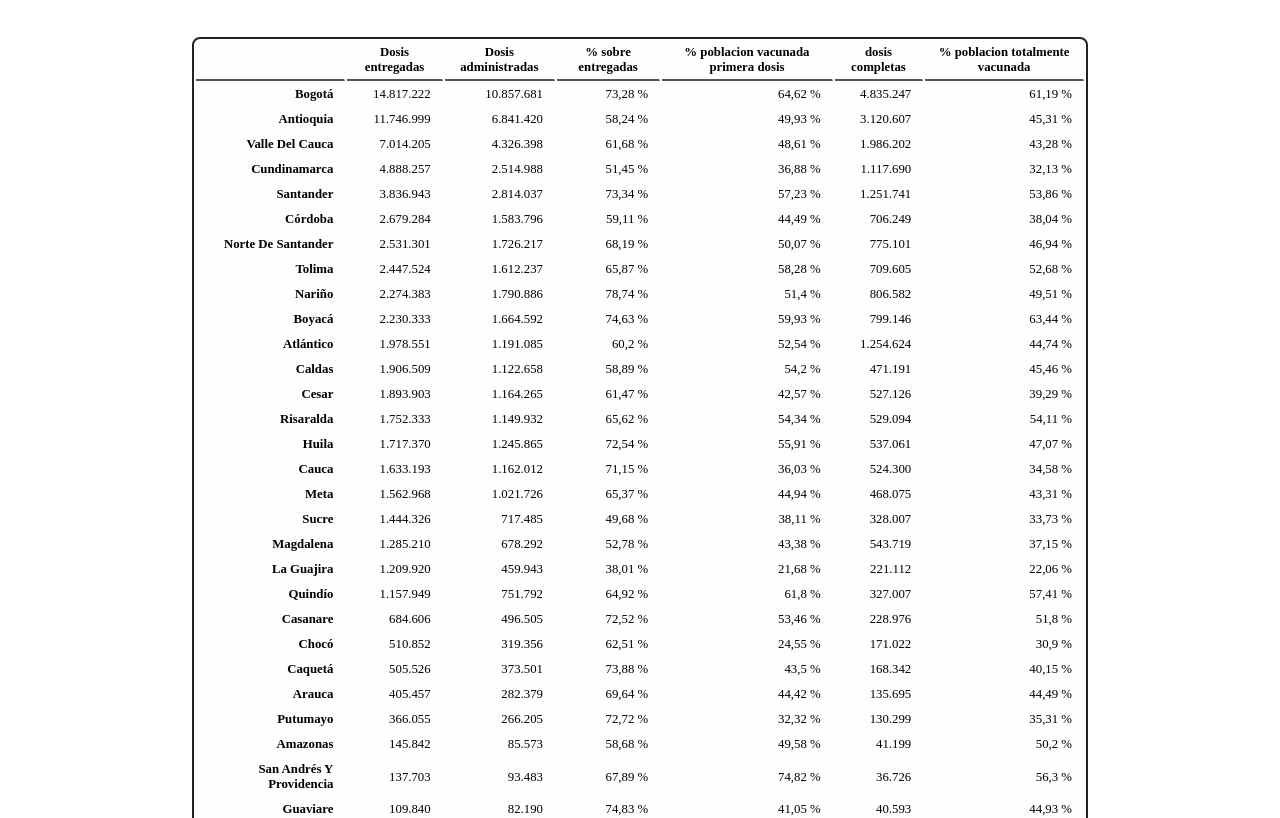
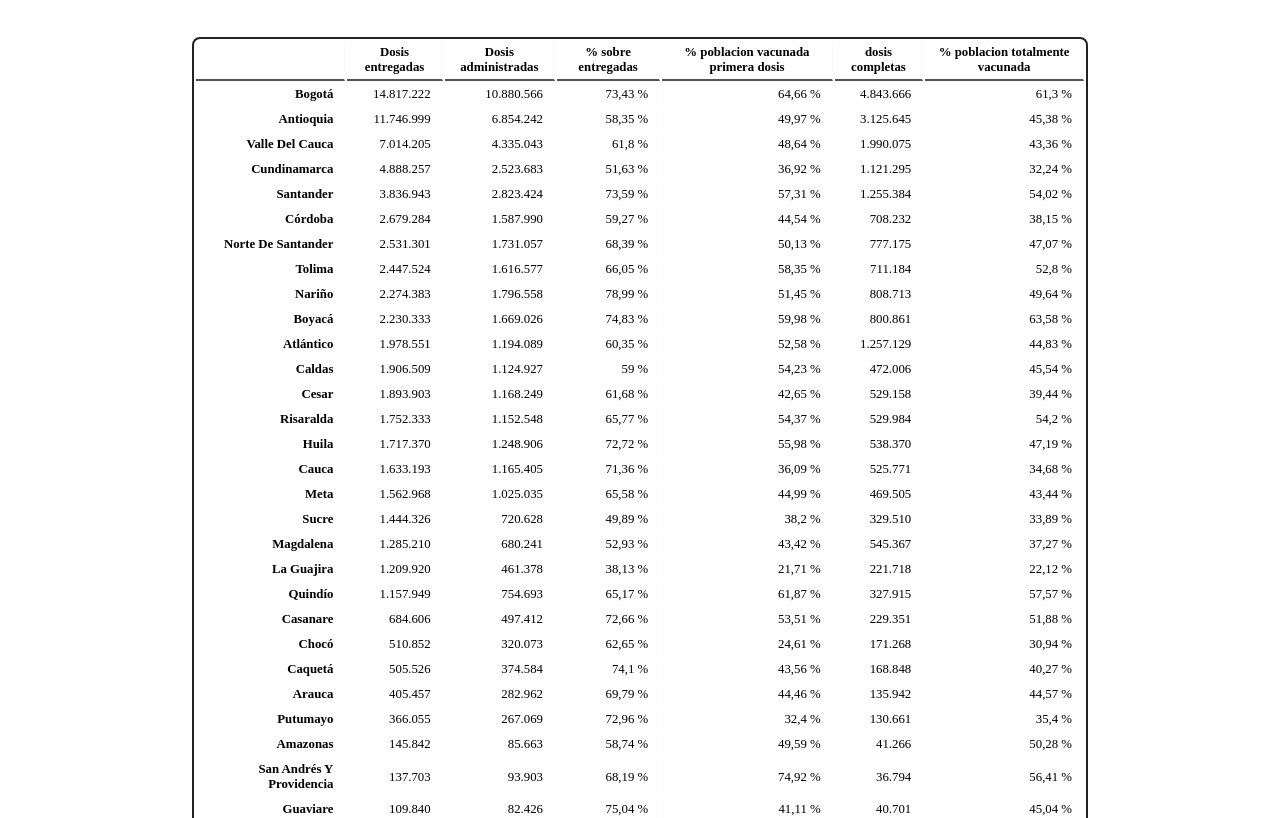
Before and after one commit to Luisparr14/covid-vacuna, a website: page departamentos.html in a window 1280 px wide. Shown: the part 136-954 px from the top of the page. Drawn offline with Linux system fonts and the light colour scheme.

Commit message:
auto generating page

```diff
--- a/departamentos.html
+++ b/departamentos.html
@@ -1,24 +1,29 @@
+
+
   <!DOCTYPE html>
-<html lang="en">
+  <html lang="es">
   <head>
   <meta charset="UTF-8" />
   <meta http-equiv="X-UA-Compatible" content="IE=edge" />
   <meta name="viewport" content="width=device-width, initial-scale=1.0" />
+  <meta
+    name="description"
+    content="Esta pagina muestra la informacion de la vacunación contra el Covid-19 en los departamentos de Colombia"
+  />
   <meta name="author" content="Luis Angel Parra Meza" />
-    <title>Vacuna Covid</title>
+  <title>Vacunación Covid-19 - Colombia</title>
   <link rel="stylesheet" href="./departamentos.css" />
   <link rel="stylesheet" href="./global.css" />
-    <script defer src="./js/generators.js"></script>
-    <script defer src="./js/table.js"></script>
+  <script defer src="./js/cards.js"></script>
+  <script defer src="./js/navbar.js"></script>
   </head>
   <body>
+
   <nav id="navbar">
 <a id="logo" href="index.html"> Vacuna COVID-19 </a>
 <ul class="menu">
   <li class="item"><a href="index.html">Datos generales</a></li>
-        <li class="item">
-          <a href="departamentos.html">Datos por departamento</a>
-        </li>
+  <li class="item"><a href="departamentos.html">Datos por departamento</a></li>
   <li class="item"><a href="grafico.html">Grafico</a></li>
 </ul>
 <div id="toggle">
@@ -43,335 +48,337 @@
             </tr>
           </thead>
           <tbody>
+
         <tr>
           <td>Bogotá</td>
           <td>14.817.222</td>
-              <td>10.857.681</td>
-              <td>73,28 %</td>
-              <td>64,62 %</td>
-              <td>4.835.247</td>
-              <td>61,19 %</td>
+          <td>10.880.566</td>
+          <td>73,43 %</td>
+          <td>64,66 %</td>
+          <td>4.843.666</td>
+          <td>61,3 %</td>
         </tr>
 
         <tr>
           <td>Antioquia</td>
           <td>11.746.999</td>
-              <td>6.841.420</td>
-              <td>58,24 %</td>
-              <td>49,93 %</td>
-              <td>3.120.607</td>
-              <td>45,31 %</td>
+          <td>6.854.242</td>
+          <td>58,35 %</td>
+          <td>49,97 %</td>
+          <td>3.125.645</td>
+          <td>45,38 %</td>
         </tr>
 
         <tr>
           <td>Valle Del Cauca</td>
           <td>7.014.205</td>
-              <td>4.326.398</td>
-              <td>61,68 %</td>
-              <td>48,61 %</td>
-              <td>1.986.202</td>
-              <td>43,28 %</td>
+          <td>4.335.043</td>
+          <td>61,8 %</td>
+          <td>48,64 %</td>
+          <td>1.990.075</td>
+          <td>43,36 %</td>
         </tr>
 
         <tr>
           <td>Cundinamarca</td>
           <td>4.888.257</td>
-              <td>2.514.988</td>
-              <td>51,45 %</td>
-              <td>36,88 %</td>
-              <td>1.117.690</td>
-              <td>32,13 %</td>
+          <td>2.523.683</td>
+          <td>51,63 %</td>
+          <td>36,92 %</td>
+          <td>1.121.295</td>
+          <td>32,24 %</td>
         </tr>
 
         <tr>
           <td>Santander</td>
           <td>3.836.943</td>
-              <td>2.814.037</td>
-              <td>73,34 %</td>
-              <td>57,23 %</td>
-              <td>1.251.741</td>
-              <td>53,86 %</td>
+          <td>2.823.424</td>
+          <td>73,59 %</td>
+          <td>57,31 %</td>
+          <td>1.255.384</td>
+          <td>54,02 %</td>
         </tr>
 
         <tr>
           <td>Córdoba</td>
           <td>2.679.284</td>
-              <td>1.583.796</td>
-              <td>59,11 %</td>
-              <td>44,49 %</td>
-              <td>706.249</td>
-              <td>38,04 %</td>
+          <td>1.587.990</td>
+          <td>59,27 %</td>
+          <td>44,54 %</td>
+          <td>708.232</td>
+          <td>38,15 %</td>
         </tr>
 
         <tr>
           <td>Norte De Santander</td>
           <td>2.531.301</td>
-              <td>1.726.217</td>
-              <td>68,19 %</td>
-              <td>50,07 %</td>
-              <td>775.101</td>
-              <td>46,94 %</td>
+          <td>1.731.057</td>
+          <td>68,39 %</td>
+          <td>50,13 %</td>
+          <td>777.175</td>
+          <td>47,07 %</td>
         </tr>
 
         <tr>
           <td>Tolima</td>
           <td>2.447.524</td>
-              <td>1.612.237</td>
-              <td>65,87 %</td>
-              <td>58,28 %</td>
-              <td>709.605</td>
-              <td>52,68 %</td>
+          <td>1.616.577</td>
+          <td>66,05 %</td>
+          <td>58,35 %</td>
+          <td>711.184</td>
+          <td>52,8 %</td>
         </tr>
 
         <tr>
           <td>Nariño</td>
           <td>2.274.383</td>
-              <td>1.790.886</td>
-              <td>78,74 %</td>
-              <td>51,4 %</td>
-              <td>806.582</td>
-              <td>49,51 %</td>
+          <td>1.796.558</td>
+          <td>78,99 %</td>
+          <td>51,45 %</td>
+          <td>808.713</td>
+          <td>49,64 %</td>
         </tr>
 
         <tr>
           <td>Boyacá</td>
           <td>2.230.333</td>
-              <td>1.664.592</td>
-              <td>74,63 %</td>
-              <td>59,93 %</td>
-              <td>799.146</td>
-              <td>63,44 %</td>
+          <td>1.669.026</td>
+          <td>74,83 %</td>
+          <td>59,98 %</td>
+          <td>800.861</td>
+          <td>63,58 %</td>
         </tr>
 
         <tr>
           <td>Atlántico</td>
           <td>1.978.551</td>
-              <td>1.191.085</td>
-              <td>60,2 %</td>
-              <td>52,54 %</td>
-              <td>1.254.624</td>
-              <td>44,74 %</td>
+          <td>1.194.089</td>
+          <td>60,35 %</td>
+          <td>52,58 %</td>
+          <td>1.257.129</td>
+          <td>44,83 %</td>
         </tr>
 
         <tr>
           <td>Caldas</td>
           <td>1.906.509</td>
-              <td>1.122.658</td>
-              <td>58,89 %</td>
-              <td>54,2 %</td>
-              <td>471.191</td>
-              <td>45,46 %</td>
+          <td>1.124.927</td>
+          <td>59 %</td>
+          <td>54,23 %</td>
+          <td>472.006</td>
+          <td>45,54 %</td>
         </tr>
 
         <tr>
           <td>Cesar</td>
           <td>1.893.903</td>
-              <td>1.164.265</td>
-              <td>61,47 %</td>
-              <td>42,57 %</td>
-              <td>527.126</td>
-              <td>39,29 %</td>
+          <td>1.168.249</td>
+          <td>61,68 %</td>
+          <td>42,65 %</td>
+          <td>529.158</td>
+          <td>39,44 %</td>
         </tr>
 
         <tr>
           <td>Risaralda</td>
           <td>1.752.333</td>
-              <td>1.149.932</td>
-              <td>65,62 %</td>
-              <td>54,34 %</td>
-              <td>529.094</td>
-              <td>54,11 %</td>
+          <td>1.152.548</td>
+          <td>65,77 %</td>
+          <td>54,37 %</td>
+          <td>529.984</td>
+          <td>54,2 %</td>
         </tr>
 
         <tr>
           <td>Huila</td>
           <td>1.717.370</td>
-              <td>1.245.865</td>
-              <td>72,54 %</td>
-              <td>55,91 %</td>
-              <td>537.061</td>
-              <td>47,07 %</td>
+          <td>1.248.906</td>
+          <td>72,72 %</td>
+          <td>55,98 %</td>
+          <td>538.370</td>
+          <td>47,19 %</td>
         </tr>
 
         <tr>
           <td>Cauca</td>
           <td>1.633.193</td>
-              <td>1.162.012</td>
-              <td>71,15 %</td>
-              <td>36,03 %</td>
-              <td>524.300</td>
-              <td>34,58 %</td>
+          <td>1.165.405</td>
+          <td>71,36 %</td>
+          <td>36,09 %</td>
+          <td>525.771</td>
+          <td>34,68 %</td>
         </tr>
 
         <tr>
           <td>Meta</td>
           <td>1.562.968</td>
-              <td>1.021.726</td>
-              <td>65,37 %</td>
-              <td>44,94 %</td>
-              <td>468.075</td>
-              <td>43,31 %</td>
+          <td>1.025.035</td>
+          <td>65,58 %</td>
+          <td>44,99 %</td>
+          <td>469.505</td>
+          <td>43,44 %</td>
         </tr>
 
         <tr>
           <td>Sucre</td>
           <td>1.444.326</td>
-              <td>717.485</td>
-              <td>49,68 %</td>
-              <td>38,11 %</td>
-              <td>328.007</td>
-              <td>33,73 %</td>
+          <td>720.628</td>
+          <td>49,89 %</td>
+          <td>38,2 %</td>
+          <td>329.510</td>
+          <td>33,89 %</td>
         </tr>
 
         <tr>
           <td>Magdalena</td>
           <td>1.285.210</td>
-              <td>678.292</td>
-              <td>52,78 %</td>
-              <td>43,38 %</td>
-              <td>543.719</td>
-              <td>37,15 %</td>
+          <td>680.241</td>
+          <td>52,93 %</td>
+          <td>43,42 %</td>
+          <td>545.367</td>
+          <td>37,27 %</td>
         </tr>
 
         <tr>
           <td>La Guajira</td>
           <td>1.209.920</td>
-              <td>459.943</td>
-              <td>38,01 %</td>
-              <td>21,68 %</td>
-              <td>221.112</td>
-              <td>22,06 %</td>
+          <td>461.378</td>
+          <td>38,13 %</td>
+          <td>21,71 %</td>
+          <td>221.718</td>
+          <td>22,12 %</td>
         </tr>
 
         <tr>
           <td>Quindío</td>
           <td>1.157.949</td>
-              <td>751.792</td>
-              <td>64,92 %</td>
-              <td>61,8 %</td>
-              <td>327.007</td>
-              <td>57,41 %</td>
+          <td>754.693</td>
+          <td>65,17 %</td>
+          <td>61,87 %</td>
+          <td>327.915</td>
+          <td>57,57 %</td>
         </tr>
 
         <tr>
           <td>Casanare</td>
           <td>684.606</td>
-              <td>496.505</td>
-              <td>72,52 %</td>
-              <td>53,46 %</td>
-              <td>228.976</td>
-              <td>51,8 %</td>
+          <td>497.412</td>
+          <td>72,66 %</td>
+          <td>53,51 %</td>
+          <td>229.351</td>
+          <td>51,88 %</td>
         </tr>
 
         <tr>
           <td>Chocó</td>
           <td>510.852</td>
-              <td>319.356</td>
-              <td>62,51 %</td>
-              <td>24,55 %</td>
-              <td>171.022</td>
-              <td>30,9 %</td>
+          <td>320.073</td>
+          <td>62,65 %</td>
+          <td>24,61 %</td>
+          <td>171.268</td>
+          <td>30,94 %</td>
         </tr>
 
         <tr>
           <td>Caquetá</td>
           <td>505.526</td>
-              <td>373.501</td>
-              <td>73,88 %</td>
-              <td>43,5 %</td>
-              <td>168.342</td>
-              <td>40,15 %</td>
+          <td>374.584</td>
+          <td>74,1 %</td>
+          <td>43,56 %</td>
+          <td>168.848</td>
+          <td>40,27 %</td>
         </tr>
 
         <tr>
           <td>Arauca</td>
           <td>405.457</td>
-              <td>282.379</td>
-              <td>69,64 %</td>
-              <td>44,42 %</td>
-              <td>135.695</td>
-              <td>44,49 %</td>
+          <td>282.962</td>
+          <td>69,79 %</td>
+          <td>44,46 %</td>
+          <td>135.942</td>
+          <td>44,57 %</td>
         </tr>
 
         <tr>
           <td>Putumayo</td>
           <td>366.055</td>
-              <td>266.205</td>
-              <td>72,72 %</td>
-              <td>32,32 %</td>
-              <td>130.299</td>
-              <td>35,31 %</td>
+          <td>267.069</td>
+          <td>72,96 %</td>
+          <td>32,4 %</td>
+          <td>130.661</td>
+          <td>35,4 %</td>
         </tr>
 
         <tr>
           <td>Amazonas</td>
           <td>145.842</td>
-              <td>85.573</td>
-              <td>58,68 %</td>
-              <td>49,58 %</td>
-              <td>41.199</td>
-              <td>50,2 %</td>
+          <td>85.663</td>
+          <td>58,74 %</td>
+          <td>49,59 %</td>
+          <td>41.266</td>
+          <td>50,28 %</td>
         </tr>
 
         <tr>
           <td>San Andrés Y Providencia</td>
           <td>137.703</td>
-              <td>93.483</td>
-              <td>67,89 %</td>
-              <td>74,82 %</td>
-              <td>36.726</td>
-              <td>56,3 %</td>
+          <td>93.903</td>
+          <td>68,19 %</td>
+          <td>74,92 %</td>
+          <td>36.794</td>
+          <td>56,41 %</td>
         </tr>
 
         <tr>
           <td>Guaviare</td>
           <td>109.840</td>
-              <td>82.190</td>
-              <td>74,83 %</td>
-              <td>41,05 %</td>
-              <td>40.593</td>
-              <td>44,93 %</td>
+          <td>82.426</td>
+          <td>75,04 %</td>
+          <td>41,11 %</td>
+          <td>40.701</td>
+          <td>45,04 %</td>
         </tr>
 
         <tr>
           <td>Vichada</td>
           <td>105.064</td>
-              <td>34.008</td>
-              <td>32,37 %</td>
-              <td>15,51 %</td>
-              <td>15.282</td>
-              <td>13,2 %</td>
+          <td>34.051</td>
+          <td>32,41 %</td>
+          <td>15,53 %</td>
+          <td>15.304</td>
+          <td>13,22 %</td>
         </tr>
 
         <tr>
           <td>Guainía</td>
           <td>60.040</td>
-              <td>36.174</td>
-              <td>60,25 %</td>
-              <td>34,76 %</td>
-              <td>15.593</td>
-              <td>29,95 %</td>
+          <td>36.295</td>
+          <td>60,45 %</td>
+          <td>34,86 %</td>
+          <td>15.642</td>
+          <td>30,05 %</td>
         </tr>
 
         <tr>
           <td>Vaupés</td>
           <td>46.439</td>
-              <td>24.246</td>
-              <td>52,21 %</td>
-              <td>24,88 %</td>
-              <td>10.060</td>
-              <td>20,56 %</td>
+          <td>24.253</td>
+          <td>52,23 %</td>
+          <td>24,89 %</td>
+          <td>10.063</td>
+          <td>20,57 %</td>
         </tr>
 
         <tr>
           <td>Otros</td>
           <td>7.705.767</td>
-              <td>4.610.835</td>
-              <td>59,84 %</td>
-              <td>51,16 %</td>
-              <td>5.755.290</td>
-              <td>56,1 %</td>
+          <td>4.625.051</td>
+          <td>60,02 %</td>
+          <td>51,31 %</td>
+          <td>5.767.836</td>
+          <td>56,18 %</td>
         </tr>
+
           </tbody>
         </table>
       </section>
```
Also changed, not shown: data/aplicadasVsAsignadas.json (+1 -1 lines), data/vacunas.json (+1 -1 lines), data/vacunasAplicadasPorFecha.json (+1 -1 lines), index.html (+10 -6 lines), js/navbar.js (+0 -10 lines), package.json (added, +25 -0 lines), 1 other file. Lines whose indentation alone changed are shown as unchanged.
